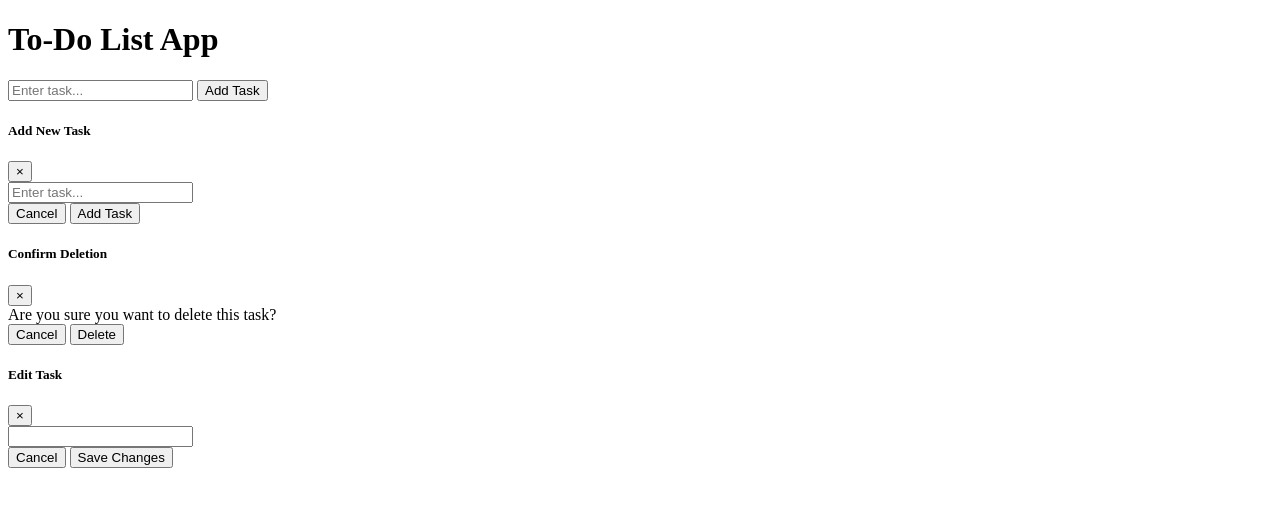
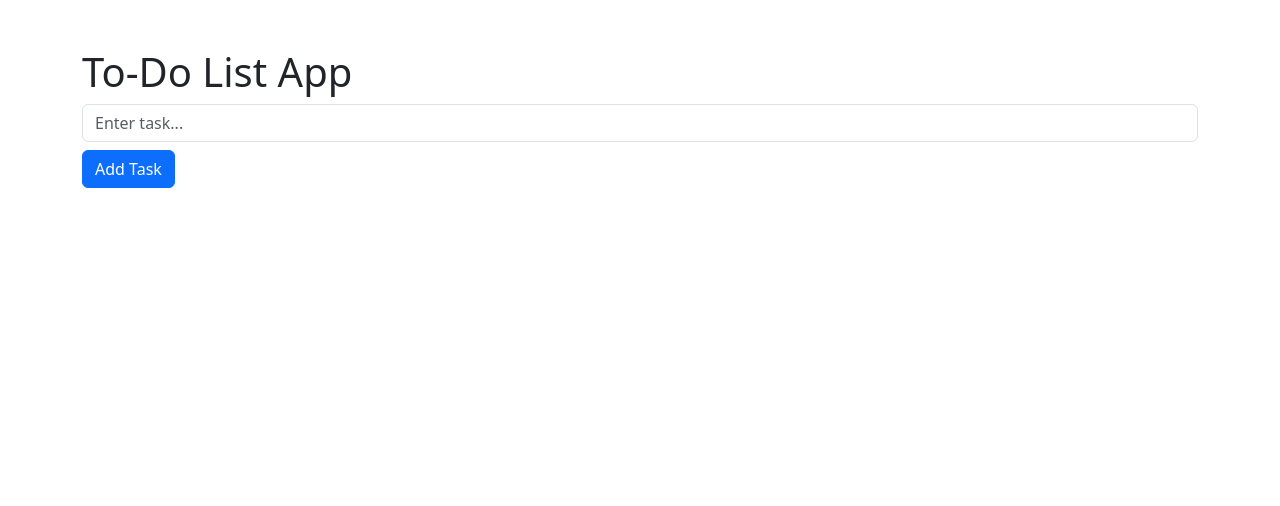
Before and after one commit to thejordanprice/to-do-list, a plain HTML site: page index.html in a window 1280 px wide. Drawn offline with nearby package versions, Linux system fonts and the light colour scheme.

Commit message:
Update index.html

```diff
--- a/index.html
+++ b/index.html
@@ -5,6 +5,7 @@
     <meta name="viewport" content="width=device-width, initial-scale=1.0">
     <title>To-Do List App</title>
     <link rel="stylesheet" href="style.css">
+    <link rel="stylesheet" href="https://cdn.jsdelivr.net/npm/bootstrap/dist/css/bootstrap.min.css">
 </head>
 <body>
     <div class="container mt-5">
@@ -80,5 +81,7 @@
     </div>
 
     <script src="index.js"></script>
+    <script src="https://cdn.jsdelivr.net/npm/jquery/dist/jquery.min.js"></script>
+    <script src="https://cdn.jsdelivr.net/npm/bootstrap/dist/js/bootstrap.min.js"></script>
 </body>
 </html>
```
